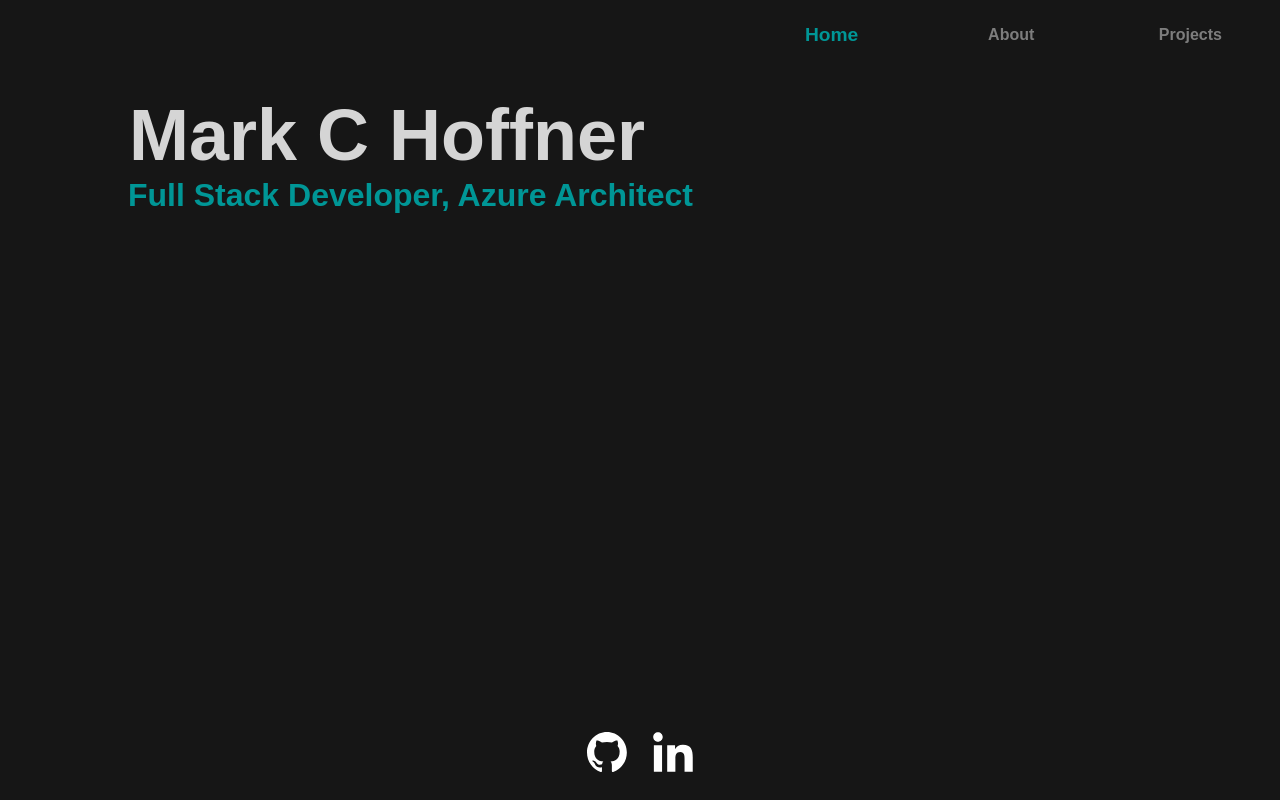
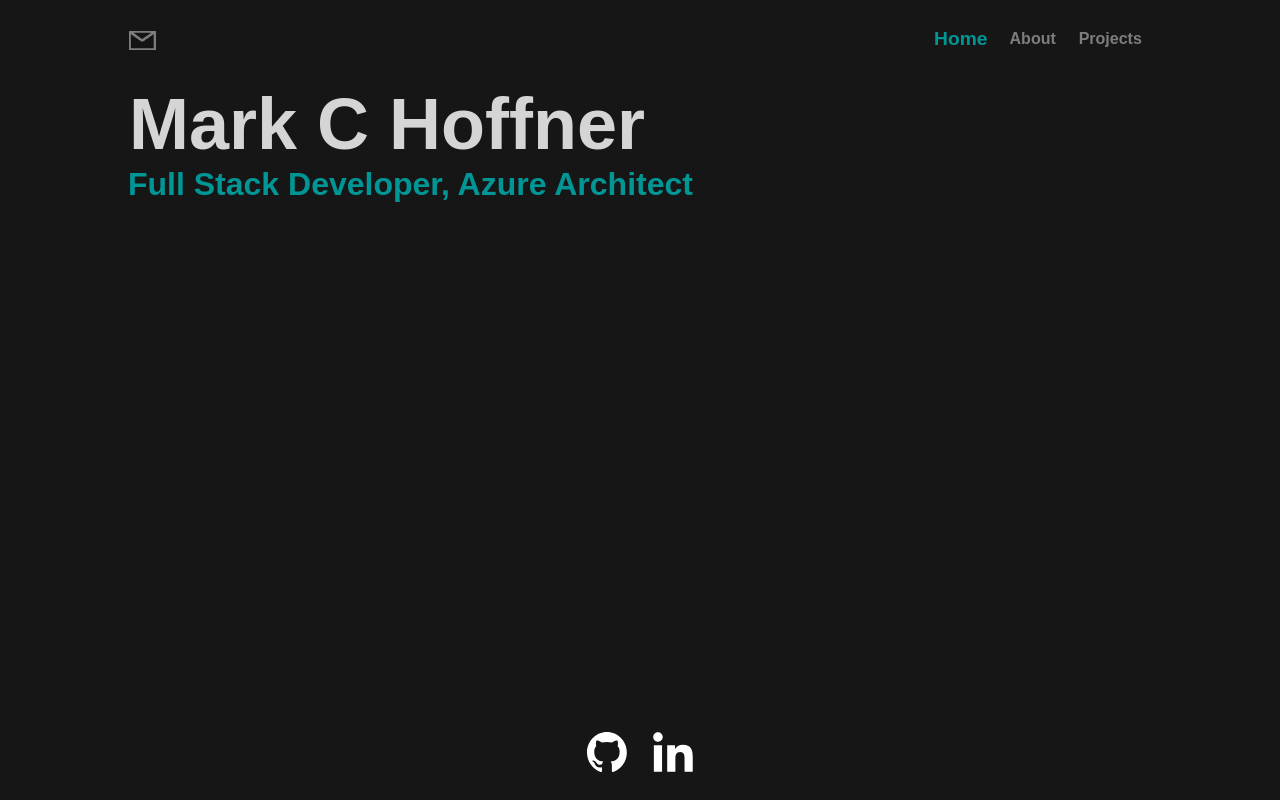
Before and after one commit to mark-c-hoffner/mark-c-hoffner.github.io, a React app: page / in a window 1280 px wide. Built offline with nearby package versions, Linux system fonts and the light colour scheme.

Commit message:
FEATURE: Add email link

```diff
--- a/src/assets/css/styles.css
+++ b/src/assets/css/styles.css
@@ -56,20 +56,6 @@ h4 {
     font-size: clamp(.5em, 3dvh, 2.5em);
 }
 
-a {
-    color: rgb(125, 125, 125);
-    font-family: Arial, Helvetica, sans-serif, monospace;
-    font-weight: bold;
-    text-decoration: none;
-    font-size: clamp(.5em, 2dvh, 2em);
-    transition: all .25s;
-}
-
-a:hover {
-    transform: scale(1.2);
-    color: rgb(213, 213, 213);
-}
-
 p {
     font-size: clamp(1em, 2dvh, 2em);
     font-weight: normal;
--- a/src/components/App/App.css
+++ b/src/components/App/App.css
@@ -17,43 +17,116 @@
 }
 
 nav {
+    max-width: 1280px;
     position: fixed;
     left: 0;
     top: 0;
-    width: 100%;
+    width: 80dvw;
     margin-right: auto;
     margin-left: auto;
     position: relative;
     display: flex;
     flex-direction: row;
+    justify-content: space-between;
+    padding-top: 20px;
+    padding-left: 10dvw;
+    padding-right: 10dvw;
+}
+
+.rightNav {
+    width: 50%;
+    display: flex;
     justify-content: flex-end;
 }
 
-nav a {
+.rightNav a {
+    all: unset;
     padding: 2%;
     text-decoration: none;
     color: rgb(125, 125, 125);
     min-width: 10%;
     justify-content: center;
-    align-items:center;
-    display:flex;
+    align-items: center;
+    display: flex;
     font-size: clamp(.5em, 2dvh, 1.5em);
     font-weight: bold;
-    transition: all .25s;
+    transition: transform .25s, color .25s;
+    transform: scale(1);
 }
 
-nav a:hover {
+.rightNav a:hover {
     transform: scale(1.2);
     color: rgb(213, 213, 213);
 }
 
-nav .active {
+.rightNav .active {
     transform: scale(1.2);
     cursor: default;
     color: rgb(0, 150, 150);
 }
 
-nav .active:hover {
+.rightNav .active:hover {
     transform: scale(1.2);
     color: rgb(0, 150, 150);
 }
+
+.leftNav {
+    margin-top: auto;
+    margin-bottom: auto;
+    width: 50%;
+    padding: .1%;
+    display: flex;
+    justify-content: flex-start;
+    overflow: visible;
+}
+
+.leftNav a {
+    height: clamp(.5em, 2dvh, 2em);
+}
+
+.leftNav a:hover {
+    cursor: pointer;
+}
+
+svg {
+    height: clamp(.9em, 2.4dvh, 2.4em);
+    background-color: rgb(125, 125, 125);
+    fill:rgb(20, 20, 20);
+    transition: all .25s linear;
+}
+
+svg:hover {
+    background-color: rgb(213, 213, 213);
+    fill:rgb(0, 150, 150);
+}
+
+.emailName {
+    height: clamp(.9em, 2.4dvh, 2.4em);
+    position: absolute;
+    padding-left: 0%;
+    padding-right: 0%;
+    max-width: 0;
+    overflow: hidden;
+    font-size: clamp(.5em, 2dvh, 1.5em);
+    color: rgb(22, 22, 22);
+    border-top-right-radius: 10px;
+    background-color: rgb(0, 150, 150);
+    z-index: 2;
+    border: none;
+    transition: max-width .25s ease-in, padding-right .25s linear, padding-left .25s linear, opacity .25s linear;
+    opacity: 0;
+}
+
+a:hover~.emailNameWrapper>.emailName {
+    padding-left: 2%;
+    padding-right: 2%;
+    max-width: 400px;
+    opacity: 1;
+}
+
+.emailName:hover {
+    padding-left: 2%;
+    padding-right: 2%;
+    max-width: 400px;
+    opacity: 1;
+}
--- a/src/components/App/App.jsx
+++ b/src/components/App/App.jsx
@@ -5,6 +5,9 @@ import './App.css';
 
 import Footer from "./Footer";
 import routeData from "../../util/route-data";
+import MailIcon from "./MailIcon";
+
+import aboutData from "../../util/about-data";
 
 /**
  * React Function Component displays navbar, footer, lazy loads content.
@@ -33,7 +36,17 @@ const App = () => {
             </Helmet>
             <Router>
                 <nav>
-                    {getNavLinks()}
+                    <div className="leftNav">
+                        <a href={`mailto: ${aboutData.emailAddress}`}>
+                            <MailIcon />
+                        </a>
+                        <div className="emailNameWrapper">
+                            <div className="emailName">{aboutData.emailAddress}</div>
+                        </div>
+                    </div>
+                    <div className="rightNav">
+                        {getNavLinks()}
+                    </div>
                 </nav>
                 <Suspense fallback={<div></div>}>
                     <div className="main-container">
--- /dev/null
+++ b/src/components/App/MailIcon/MailIcon.jsx
@@ -0,0 +1,27 @@
+import React from "react";
+
+/**
+ * React Function Component for displaying mail icon svg.
+ * @returns {JSX.Element} - A React Component instance.
+ */
+const MailIcon = () => {
+    return (
+        <svg version="1.0" xmlns="http://www.w3.org/2000/svg" viewBox="0 0 215.000000 155.000000">
+            <g transform="translate(0.000000,155.000000) scale(0.100000,-0.100000)"
+                stroke="none">
+                <path d="M380 1392 c0 -4 28 -26 63 -50 34 -23 94 -65 132 -92 100 -72 203
+                -143 226 -156 11 -6 41 -28 67 -48 97 -75 172 -126 197 -132 19 -5 39 4 92 43
+                109 78 270 190 302 208 9 6 37 26 61 46 41 32 134 98 178 124 45 27 72 48 72
+                56 0 5 -299 9 -695 9 -382 0 -695 -3 -695 -8z"/>
+                <path d="M152 718 l3 -563 920 0 920 0 3 563 c2 469 0 562 -11 562 -8 0 -34
+                -15 -58 -32 -25 -18 -52 -37 -61 -43 -27 -16 -128 -86 -208 -145 -41 -30 -106
+                -76 -145 -103 -147 -101 -207 -142 -224 -152 -9 -5 -37 -26 -61 -45 -70 -54
+                -85 -60 -161 -60 -67 0 -73 2 -127 43 -32 23 -65 47 -74 52 -26 16 -97 66
+                -163 115 -33 25 -67 50 -77 55 -27 16 -149 100 -208 144 -30 22 -80 57 -110
+                77 -30 21 -71 50 -91 66 -74 57 -69 94 -67 -534z"/>
+            </g>
+        </svg>
+    );
+};
+
+export default MailIcon;
--- /dev/null
+++ b/src/components/App/MailIcon/index.js
@@ -0,0 +1 @@
+export { default } from './MailIcon.jsx';
--- a/src/components/App/Routes/Projects/Projects.css
+++ b/src/components/App/Routes/Projects/Projects.css
@@ -97,8 +97,19 @@
 }
 
 .projectLink {
+    color: rgb(125, 125, 125);
+    font-family: Arial, Helvetica, sans-serif, monospace;
+    font-weight: bold;
+    text-decoration: none;
+    font-size: clamp(.5em, 2dvh, 2em);
+    transition: all .25s;
     margin-right: 5%;
     border-bottom: 1px solid rgb(0, 150, 150);
+}
+
+.projectLink:hover {
+    transform: scale(1.2);
+    color: rgb(213, 213, 213);
 }
 
 .projectBottom {
--- a/src/util/about-data.js
+++ b/src/util/about-data.js
@@ -15,5 +15,6 @@ export default {
         Being a solo developer and managing a live product, I learned to balance and prioritize bug fixes and feature requests,
         while building up DevOps pipelines to automate away repetitive work and increase my rate of deliverables.`,
         `I am now seeking new opportunities to further my knowledge while building awesome web products.`
-    ]
+    ],
+    emailAddress: "mark.c.hoffner@gmail.com"
 };
```
Also changed, not shown: 1 other file (tests, documents, lock files or other folders).
